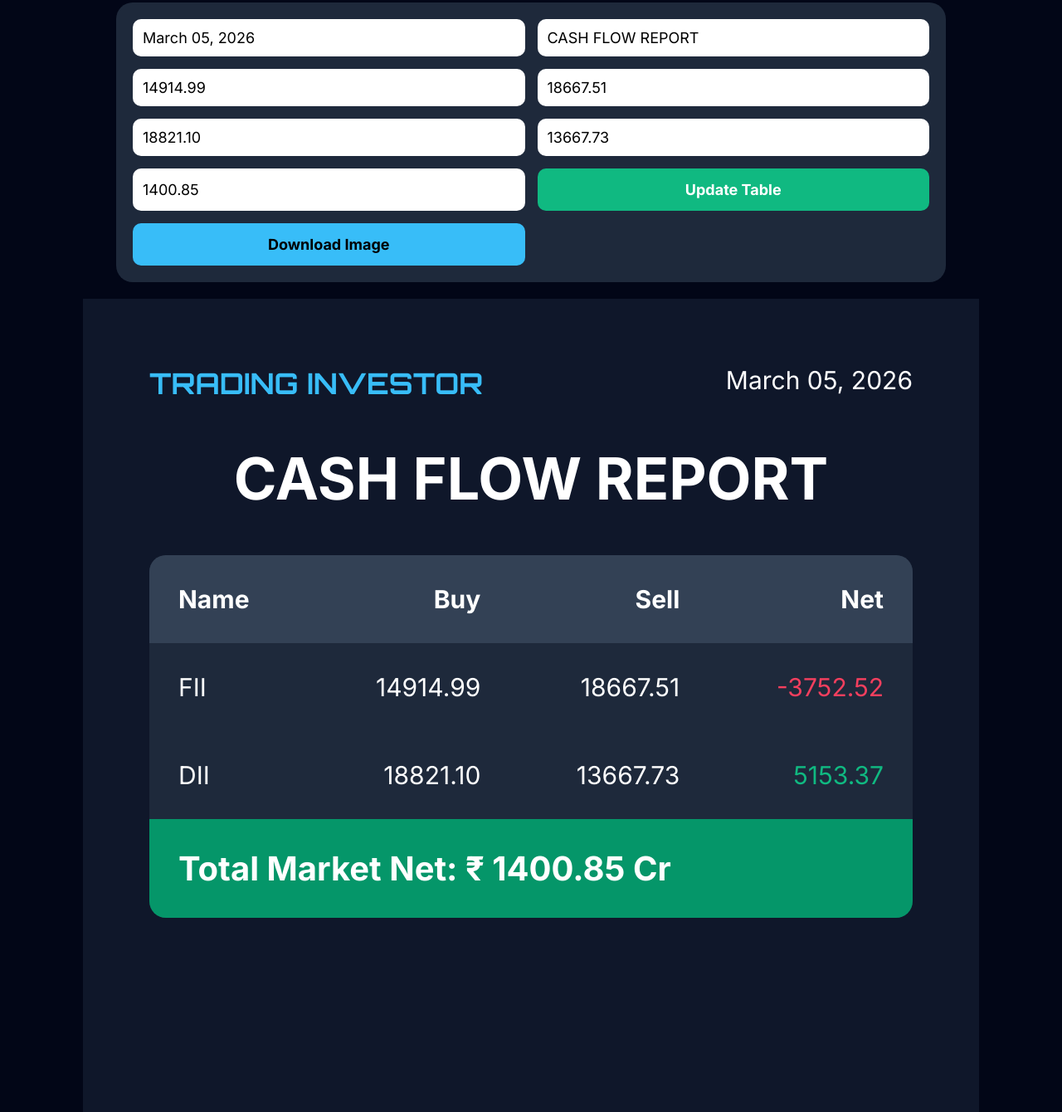
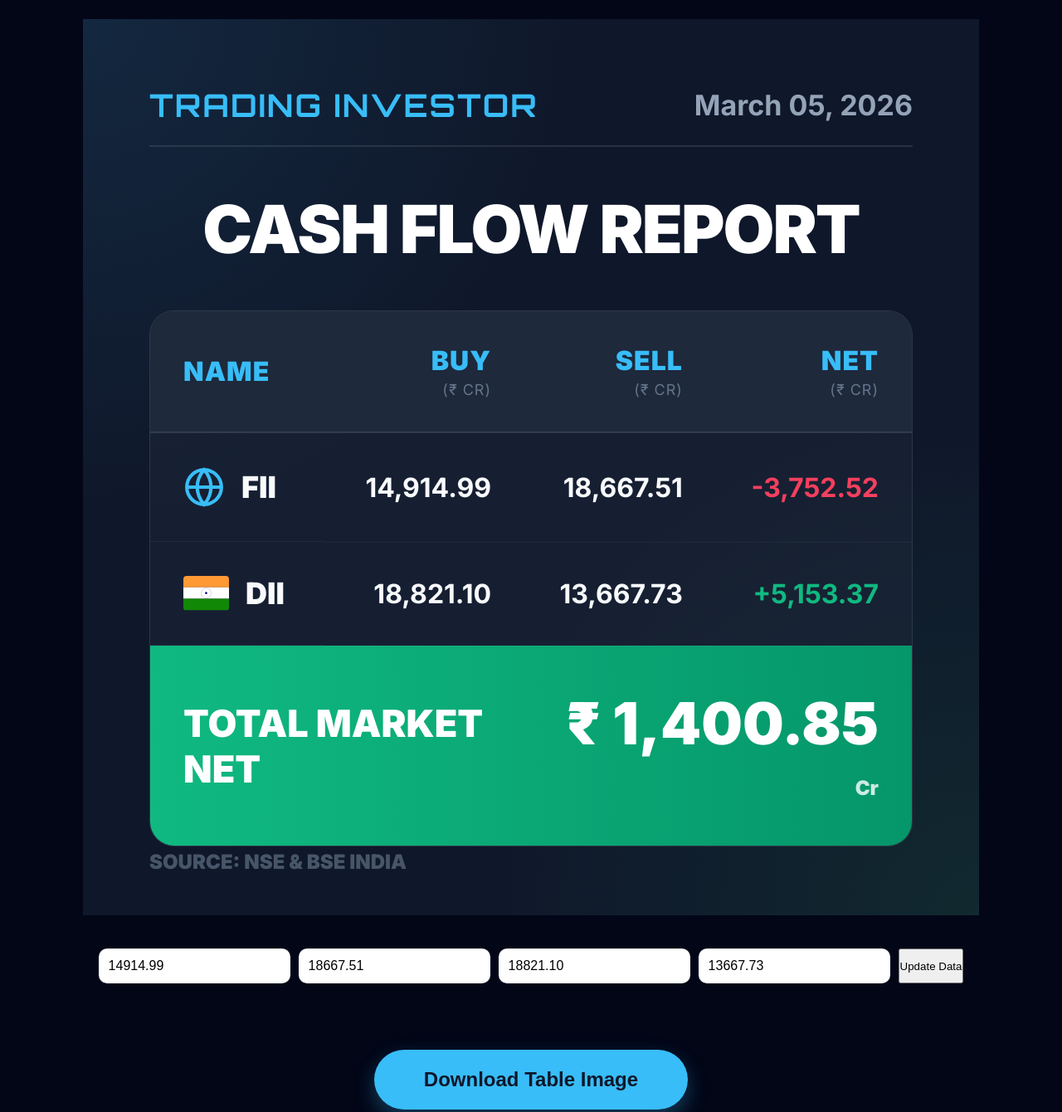
Before and after one commit to meetstar0053-hue/stock, a plain HTML site: page index.html in a window 1280 px wide. Shown: the part 17-1357 px from the top of the page at 83% size. Drawn offline with nearby package versions, Linux system fonts and the light colour scheme.

Commit message:
Update index.html

```diff
--- a/index.html
+++ b/index.html
@@ -3,289 +3,309 @@
 <head>
     <meta charset="UTF-8">
     <meta name="viewport" content="width=device-width, initial-scale=1.0">
-<title>Editable Cash Flow Report</title>
-
+    <title>Premium Table Report</title>
     <link href="https://fonts.googleapis.com/css2?family=Orbitron:wght@700&family=Inter:wght@400;600;700;900&display=swap" rel="stylesheet">
 
     <style>
-
-*{
-margin:0;
-padding:0;
-box-sizing:border-box;
-font-family:Inter,sans-serif;
+        * {
+            box-sizing: border-box;
+            margin: 0;
+            padding: 0;
         }
 
-body{
-background:#020617;
-color:white;
-padding:20px;
-display:flex;
-flex-direction:column;
-align-items:center;
-gap:20px;
+        body {
+            background-color: #020617;
+            display: flex;
+            flex-direction: column;
+            align-items: center;
+            padding: 40px 0;
+            font-family: 'Inter', sans-serif;
+            color: #f8fafc;
         }
 
-.controls{
-width:100%;
-max-width:1000px;
-background:#1e293b;
-padding:20px;
-border-radius:20px;
-display:grid;
-grid-template-columns:repeat(2,1fr);
-gap:15px;
+        /* --- THE 1080x1080 CANVAS --- */
+        #capture-area {
+            width: 1080px;
+            height: 1080px;
+            background: #0f172a;
+            background-image:
+                radial-gradient(circle at 0% 0%, rgba(56, 189, 248, 0.1) 0%, transparent 40%),
+                radial-gradient(circle at 100% 100%, rgba(34, 197, 94, 0.1) 0%, transparent 40%);
+            display: flex;
+            flex-direction: column;
+            padding: 80px;
+            position: relative;
+            overflow: hidden;
         }
 
-input{
-padding:12px;
-font-size:18px;
-border-radius:10px;
-border:none;
-width:100%;
+        /* --- HEADER --- */
+        .header {
+            display: flex;
+            justify-content: space-between;
+            align-items: center;
+            border-bottom: 2px solid rgba(255,255,255,0.1);
+            padding-bottom: 25px;
+            margin-bottom: 50px;
+            z-index: 1;
         }
 
-button{
-padding:15px;
-font-size:18px;
-font-weight:bold;
-border:none;
-border-radius:10px;
-cursor:pointer;
+        .brand-name {
+            font-family: 'Orbitron', sans-serif;
+            font-size: 38px;
+            color: #38bdf8;
+            letter-spacing: 2px;
         }
 
-.updateBtn{
-background:#10b981;
-color:white;
+        .date-display {
+            font-size: 34px;
+            font-weight: 700;
+            color: #94a3b8;
         }
 
-.downloadBtn{
-background:#38bdf8;
+        /* --- TITLE --- */
+        .title-section {
+            text-align: center;
+            margin-bottom: 50px;
+            z-index: 1;
         }
 
-#capture-area{
-width:1080px;
-height:1080px;
-background:#0f172a;
-padding:80px;
-position:relative;
+        .title-section h1 {
+            font-size: 80px;
+            font-weight: 900;
+            letter-spacing: -2px;
+            color: white;
+            text-transform: uppercase;
         }
 
-.header{
-display:flex;
-justify-content:space-between;
-margin-bottom:50px;
+        /* --- PREMIUM TABLE --- */
+        .table-container {
+            z-index: 1;
+            background: rgba(30, 41, 59, 0.5);
+            border-radius: 30px;
+            overflow: hidden;
+            border: 1px solid rgba(255, 255, 255, 0.1);
         }
 
-.brand-name{
-font-size:35px;
-font-family:Orbitron;
-color:#38bdf8;
+        table {
+            width: 100%;
+            border-collapse: collapse;
+            font-size: 32px;
         }
 
-.date-display{
-font-size:30px;
+        th {
+            background: #1e293b;
+            color: #38bdf8;
+            text-align: left;
+            padding: 40px;
+            font-weight: 800;
+            text-transform: uppercase;
+            letter-spacing: 1px;
+            border-bottom: 2px solid rgba(255, 255, 255, 0.1);
         }
 
-h1{
-text-align:center;
-font-size:70px;
-margin-bottom:50px;
+        td {
+            padding: 40px;
+            border-bottom: 1px solid rgba(255, 255, 255, 0.05);
+            font-weight: 700;
         }
 
-table{
-width:100%;
-border-collapse:collapse;
-font-size:30px;
-background:#1e293b;
-border-radius:20px;
-overflow:hidden;
+        /* Icons inside table */
+        .name-cell {
+            display: flex;
+            align-items: center;
+            gap: 20px;
+            font-size: 36px;
+            font-weight: 900;
         }
 
-th,td{
-padding:35px;
-text-align:left;
+        .icon-svg { width: 50px; height: 50px; }
+        .flag-icon { width: 55px; border-radius: 4px; }
+
+        /* Values Alignment */
+        .val-cell { text-align: right; }
+        .unit-sub { font-size: 18px; color: #64748b; font-weight: 400; display: block; margin-top: 5px; }
+
+        /* Colors */
+        .green { color: #10b981; }
+        .red { color: #f43f5e; }
+
+        /* --- TOTAL NET ROW --- */
+        .total-row {
+            background: linear-gradient(90deg, #10b981, #059669);
+            color: white;
         }
 
-th{
-background:#334155;
+        .total-row td {
+            padding: 50px 40px;
+            font-size: 45px;
+            font-weight: 900;
+            border: none;
         }
 
-.val{
-text-align:right;
+        .big-val { font-size: 70px; }
+
+        /* --- FOOTER --- */
+        .source-footer {
+            position: absolute;
+            bottom: 50px;
+            left: 80px;
+            right: 80px;
+            display: flex;
+            justify-content: space-between;
+            color: #475569;
+            font-size: 24px;
+            font-weight: 800;
+            text-transform: uppercase;
         }
 
-.green{
-color:#10b981;
+        /* --- BUTTON --- */
+        .controls { margin: 40px; }
+        #dl-btn {
+            background: #38bdf8;
+            color: #0f172a;
+            border: none;
+            padding: 22px 60px;
+            font-size: 24px;
+            font-weight: 800;
+            border-radius: 50px;
+            cursor: pointer;
+            box-shadow: 0 10px 25px rgba(56, 189, 248, 0.3);
         }
-
-.red{
-color:#f43f5e;
-}
-
-.total{
-background:#059669;
-font-size:40px;
-font-weight:bold;
-}
-
-.footer{
-position:absolute;
-bottom:50px;
-left:80px;
-font-size:25px;
-color:gray;
-}
-
     </style>
 </head>
-
 <body>
 
-<div class="controls">
+    <div id="capture-area">
+        <header class="header">
+            <div class="brand-name">TRADING INVESTOR</div>
+            <div class="date-display">March 05, 2026</div>
+        </header>
 
-<input id="dateInput" placeholder="Date" value="March 05, 2026">
+        <div class="title-section">
+            <h1>CASH FLOW REPORT</h1>
+        </div>
 
-<input id="titleInput" placeholder="Title" value="CASH FLOW REPORT">
+        <div class="table-container">
+            <table>
+                <thead>
+                    <tr>
+                        <th>NAME</th>
+                        <th class="val-cell">BUY <span class="unit-sub">(₹ Cr)</span></th>
+                        <th class="val-cell">SELL <span class="unit-sub">(₹ Cr)</span></th>
+                        <th class="val-cell">NET <span class="unit-sub">(₹ Cr)</span></th>
+                    </tr>
+                </thead>
+                <tbody>
+                    <tr>
+                        <td class="name-cell">
+                            <svg class="icon-svg" viewBox="0 0 24 24" fill="none" stroke="#38bdf8" stroke-width="2"><circle cx="12" cy="12" r="10"></circle><line x1="2" y1="12" x2="22" y2="12"></line><path d="M12 2a15.3 15.3 0 0 1 4 10 15.3 15.3 0 0 1-4 10 15.3 15.3 0 0 1-4-10 15.3 15.3 0 0 1 4-10z"></path></svg>
+                            FII
+                        </td>
+                        <td class="val-cell" id="fiiBuyShow">14,914.99</td>
+                        <td class="val-cell" id="fiiSellShow">18,667.51</td>
+                        <td class="val-cell red" id="fiiNet">-3,752.52</td>
+                    </tr>
+                    <tr>
+                        <td class="name-cell">
+                            <svg class="flag-icon" viewBox="0 0 640 480">
+                                <path fill="#ff9933" d="M0 0h640v160H0z"/><path fill="#fff" d="M0 160h640v160H0z"/><path fill="#128807" d="M0 320h640v160H0z"/>
+                                <g transform="translate(320 240)"><circle r="70" fill="none" stroke="#000080" stroke-width="2"/><circle r="15" fill="#000080"/><path fill="#000080" d="M0-70V70M-70 0h140M-49.5-49.5l99 99M-49.5 49.5l99-99"/></g>
+                            </svg>
+                            DII
+                        </td>
+                        <td class="val-cell" id="diiBuyShow">18,821.10</td>
+                        <td class="val-cell" id="diiSellShow">13,667.73</td>
+                        <td class="val-cell green" id="diiNet">+5,153.37</td>
+                    </tr>
+                    <tr class="total-row">
+                        <td colspan="2">TOTAL MARKET NET</td>
+                        <td colspan="2" class="val-cell">
+                            <span class="big-val">₹ 1,400.85</span>
+                            <span style="font-size: 24px; opacity: 0.8;">Cr</span>
+                        </td>
+                    </tr>
+                </tbody>
+            </table>
+        </div>
 
-<input id="fiiBuy" placeholder="FII Buy" value="14914.99">
-
-<input id="fiiSell" placeholder="FII Sell" value="18667.51">
-
-<input id="diiBuy" placeholder="DII Buy" value="18821.10">
-
-<input id="diiSell" placeholder="DII Sell" value="13667.73">
-
-<input id="totalInput" placeholder="Total Market Net" value="1400.85">
-
-<button class="updateBtn" onclick="updateData()">
-Update Table
-</button>
-
-<button class="downloadBtn" id="download">
-Download Image
-</button>
-
+        <footer class="source-footer">
+            <span>SOURCE: NSE & BSE INDIA</span>
+            <span></span>
+        </footer>
     </div>
 
 
-<div id="capture-area">
+<style>
+.controls{
+display:flex;
+flex-wrap:wrap;
+gap:10px;
+justify-content:center;
+margin:40px;
+}
+.controls input{
+padding:12px;
+border:none;
+border-radius:10px;
+font-size:16px;
+}
+</style>
 
-<div class="header">
-<div class="brand-name">TRADING INVESTOR</div>
-<div class="date-display" id="dateShow">
-March 05, 2026
+<div class="controls">
+<input id="fiiBuy" value="14914.99" placeholder="FII Buy">
+<input id="fiiSell" value="18667.51" placeholder="FII Sell">
+<input id="diiBuy" value="18821.10" placeholder="DII Buy">
+<input id="diiSell" value="13667.73" placeholder="DII Sell">
+<button onclick="updateData()">Update Data</button>
 </div>
-</div>
-
-<h1 id="titleShow">
-CASH FLOW REPORT
-</h1>
-
-<table>
-
-<tr>
-<th>Name</th>
-<th class="val">Buy</th>
-<th class="val">Sell</th>
-<th class="val">Net</th>
-</tr>
-
-<tr>
-<td>FII</td>
-<td class="val" id="fiiBuyShow">14914.99</td>
-<td class="val" id="fiiSellShow">18667.51</td>
-<td class="val red" id="fiiNet">
--3752.52
-</td>
-</tr>
-
-<tr>
-<td>DII</td>
-<td class="val" id="diiBuyShow">18821.10</td>
-<td class="val" id="diiSellShow">13667.73</td>
-<td class="val green" id="diiNet">
-5153.37
-</td>
-</tr>
-
-<tr class="total">
-<td colspan="4">
-Total Market Net:
-₹ <span id="totalShow">1400.85</span> Cr
-</td>
-</tr>
-
-</table>
-
-<div class="footer">
-Source: NSE & BSE INDIA
-</div>
-
+<div class="controls">
+        <button id="dl-btn">Download Table Image</button>
     </div>
 
     <script src="https://cdnjs.cloudflare.com/ajax/libs/html-to-image/1.11.11/html-to-image.min.js"></script>
-
     <script>
 
 function updateData(){
 
-let fiiBuy=parseFloat(document.getElementById("fiiBuy").value)
+let fiiBuy=parseFloat(document.getElementById("fiiBuy").value);
+let fiiSell=parseFloat(document.getElementById("fiiSell").value);
+let diiBuy=parseFloat(document.getElementById("diiBuy").value);
+let diiSell=parseFloat(document.getElementById("diiSell").value);
 
-let fiiSell=parseFloat(document.getElementById("fiiSell").value)
+document.getElementById("fiiBuyShow").innerText=fiiBuy.toLocaleString();
+document.getElementById("fiiSellShow").innerText=fiiSell.toLocaleString();
+document.getElementById("diiBuyShow").innerText=diiBuy.toLocaleString();
+document.getElementById("diiSellShow").innerText=diiSell.toLocaleString();
 
-let diiBuy=parseFloat(document.getElementById("diiBuy").value)
+let fiiNet=fiiBuy-fiiSell;
+let diiNet=diiBuy-diiSell;
 
-let diiSell=parseFloat(document.getElementById("diiSell").value)
-
-document.getElementById("dateShow").innerText=
-document.getElementById("dateInput").value
-
-document.getElementById("titleShow").innerText=
-document.getElementById("titleInput").value
-
-document.getElementById("fiiBuyShow").innerText=fiiBuy
-document.getElementById("fiiSellShow").innerText=fiiSell
-
-document.getElementById("diiBuyShow").innerText=diiBuy
-document.getElementById("diiSellShow").innerText=diiSell
-
-document.getElementById("fiiNet").innerText=
-(fiiBuy-fiiSell).toFixed(2)
-
-document.getElementById("diiNet").innerText=
-(diiBuy-diiSell).toFixed(2)
-
-document.getElementById("totalShow").innerText=
-document.getElementById("totalInput").value
-
+document.getElementById("fiiNet").innerText=fiiNet.toFixed(2);
+document.getElementById("diiNet").innerText=diiNet.toFixed(2);
 }
 
-document.getElementById("download")
-.addEventListener("click",()=>{
+document.getElementById('dl-btn').addEventListener('click', function () {
+            const node = document.getElementById('capture-area');
+            const btn = this;
+            btn.innerText = "Generating PNG...";
 
-htmlToImage.toPng(
-document.getElementById("capture-area"),
-{
-quality:1,
-pixelRatio:2
-}
-)
-.then(function(dataUrl){
-
-let link=document.createElement("a")
-
-link.download="report.png"
-
-link.href=dataUrl
-
-link.click()
-
+            htmlToImage.toPng(node, {
+                quality: 1,
+                pixelRatio: 2,
+                cacheBust: true
             })
-
+            .then(function (dataUrl) {
+                const link = document.createElement('a');
+                link.download = `Market_Table_${Date.now()}.png`;
+                link.href = dataUrl;
+                link.click();
+                btn.innerText = "Download Table Image";
             })
-
+            .catch(function (error) {
+                console.error(error);
+                btn.innerText = "Error! Try Again";
+            });
+        });
     </script>
-
 </body>
 </html>
```
Lines whose indentation alone changed are shown as unchanged.
